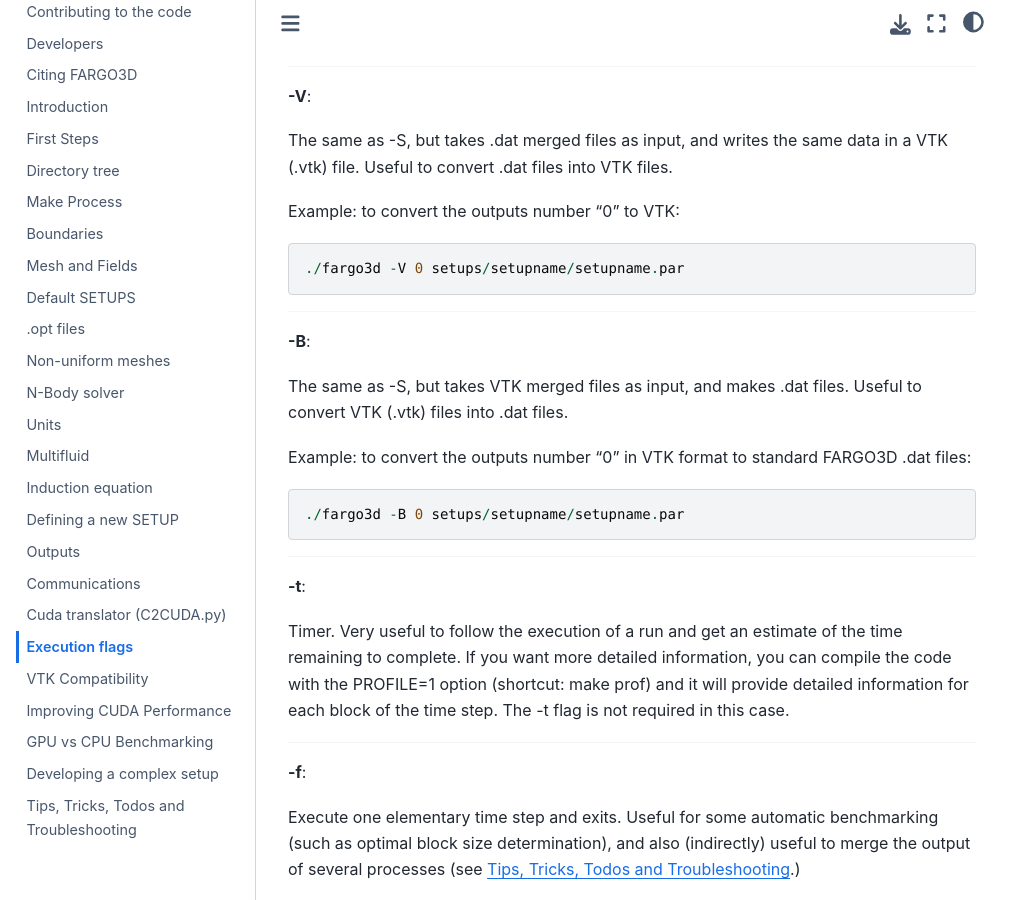
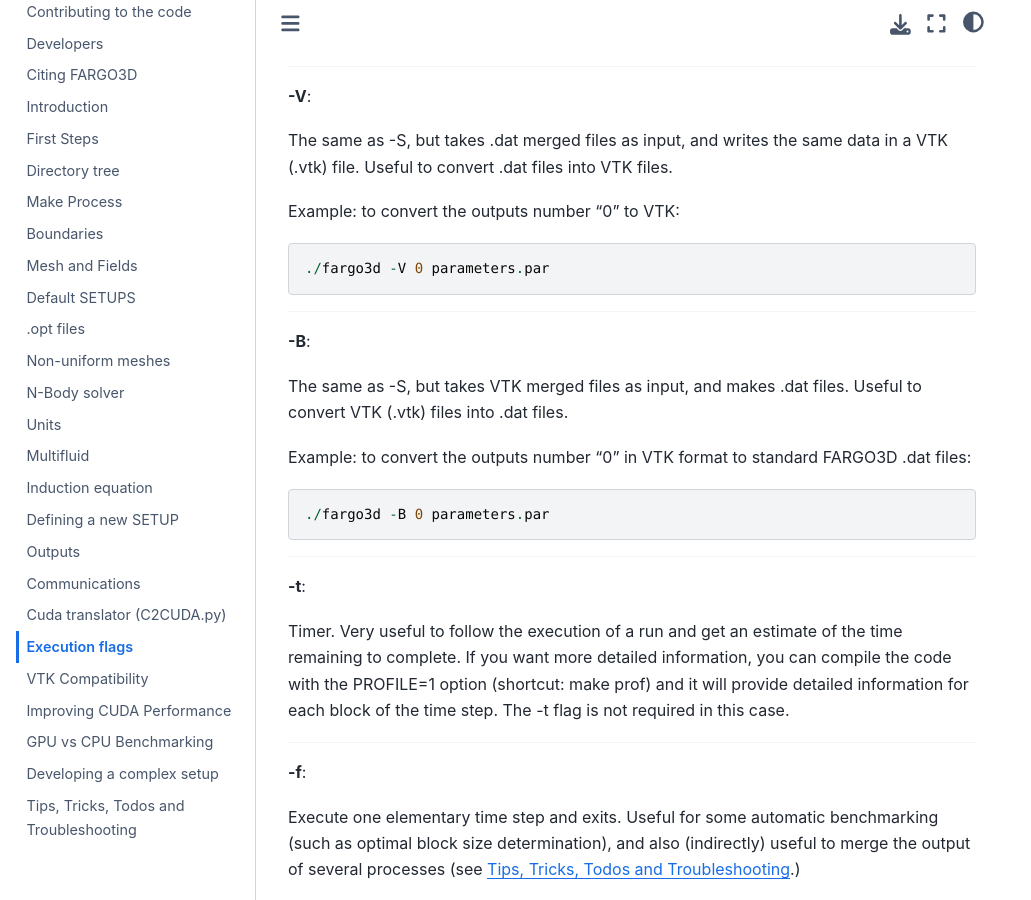
Before and after one commit to FARGO3D/documentation, a Sphinx documentation site: the page built from source/exec_flags.rst, in a window 1280 px wide and 900 px high, scrolled down 3038 px. Shown: the whole window, without its empty margins (0-1031 px from the left). Built offline with Sphinx 7.4.7 and the Sphinx Book theme 1.1.4, drawn with Linux system fonts in a browser that asks for light colours.

Commit message:
Update exec_flags.rst
Change the name of the parameter file used for the vtk/dat example so they match others in the same page.

```diff
--- a/source/exec_flags.rst
+++ b/source/exec_flags.rst
@@ -157,7 +157,7 @@
 
 Example: to convert the outputs number "0" to VTK::
 
-  ./fargo3d -V 0 setups/setupname/setupname.par
+  ./fargo3d -V 0 parameters.par
 
 ________
 
@@ -168,7 +168,7 @@
 
 Example: to convert the outputs number "0" in VTK format to standard FARGO3D .dat files::
 
-  ./fargo3d -B 0 setups/setupname/setupname.par
+  ./fargo3d -B 0 parameters.par
 
 ________
 
```
